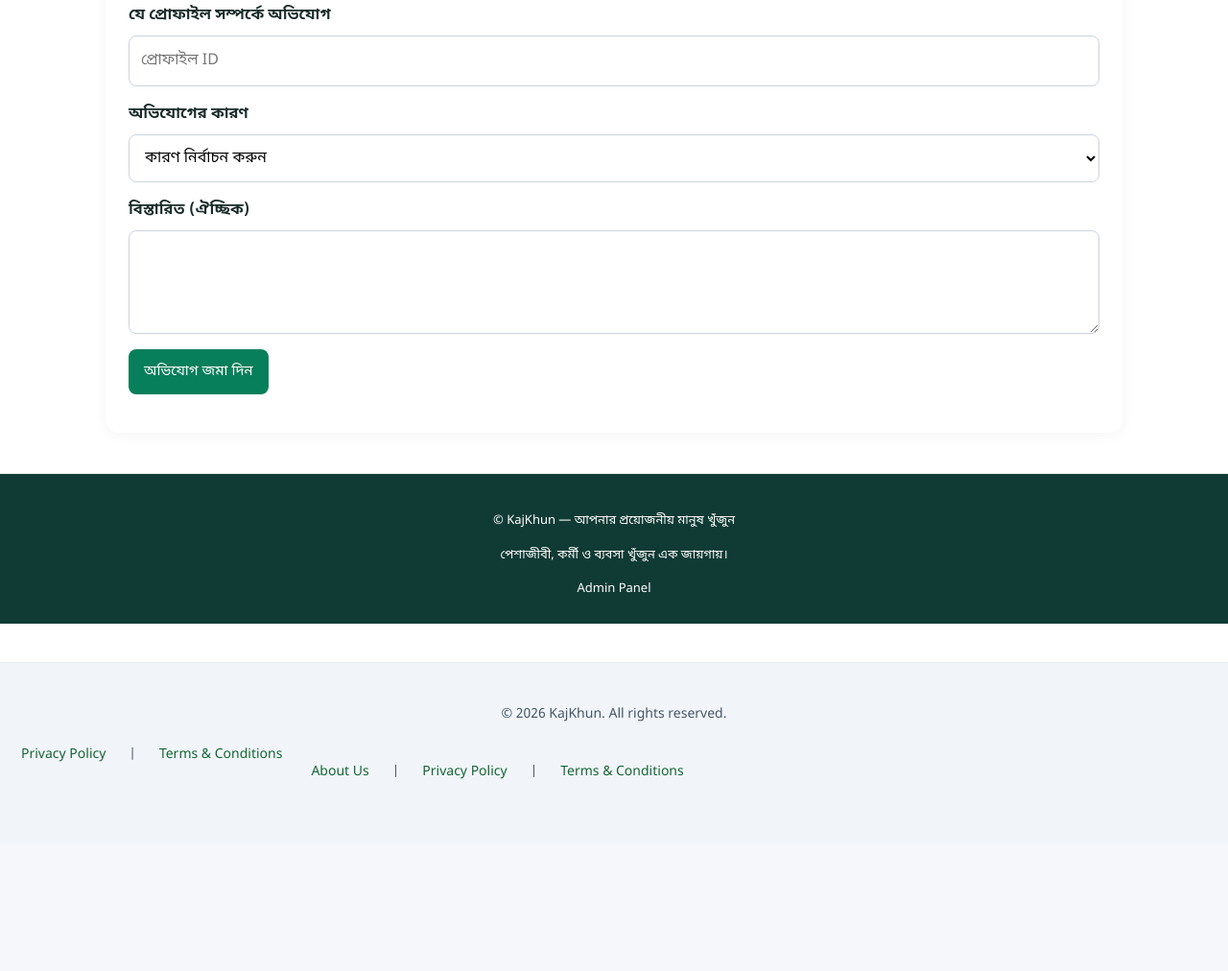
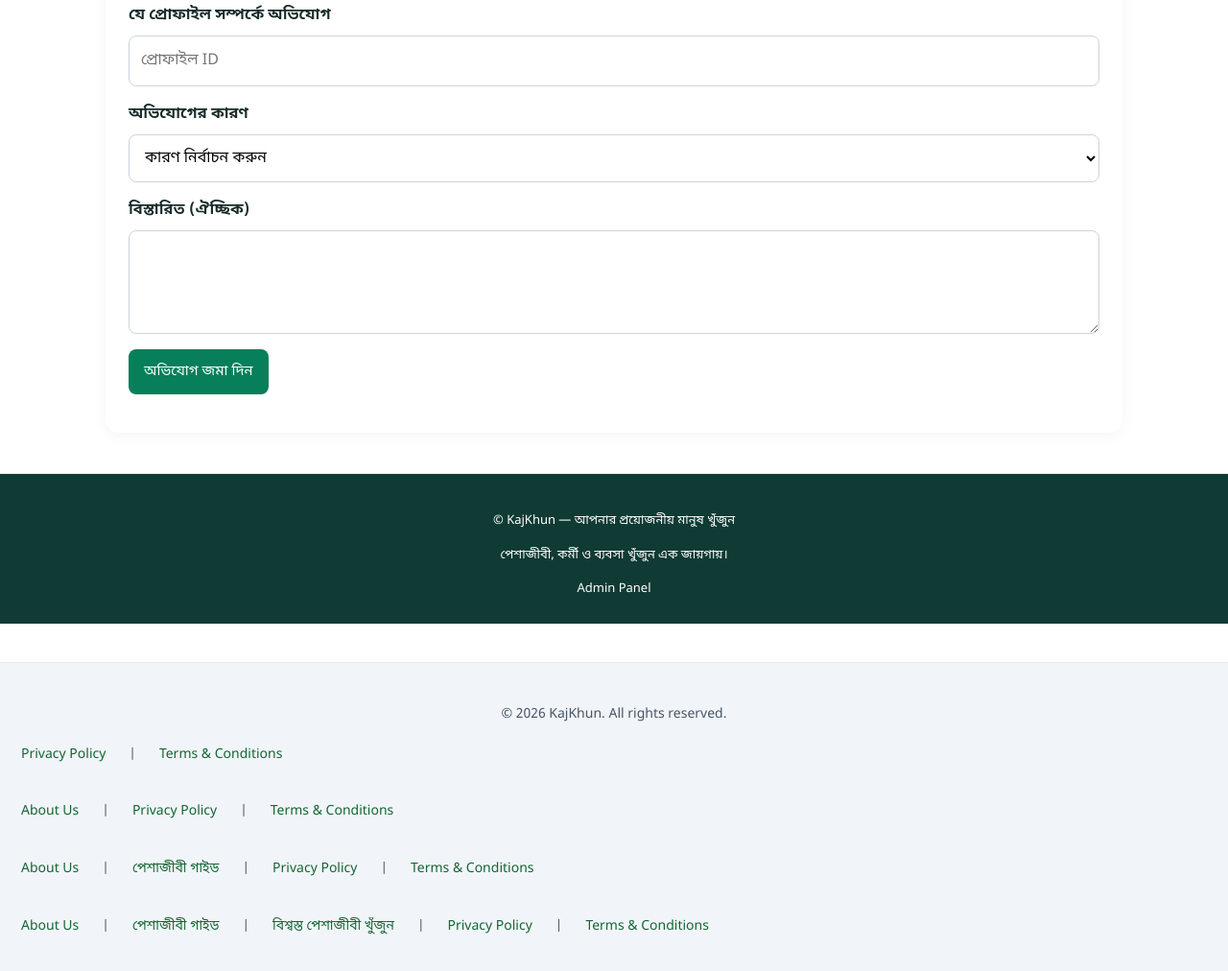
Before and after one commit to ahafiyama999-code/kajkhun, a plain HTML site: page index.html in a window 1280 px wide. Shown: the part 2391-3403 px from the top of the page at 96% size. Before the commit the page ends 3271 px from the top, so only its background shows below. Drawn offline with nearby package versions, Linux system fonts and the light colour scheme; no server answers.

Commit message:
Add files via upload

```diff
--- a/index.html
+++ b/index.html
@@ -213,6 +213,26 @@
   <a href="privacy.html">Privacy Policy</a>
   <span> | </span>
   <a href="terms.html">Terms &amp; Conditions</a>
+
+<nav aria-label="Important links">
+  <a href="about.html">About Us</a>
+  <span> | </span>
+  <a href="guide.html">পেশাজীবী গাইড</a>
+  <span> | </span>
+  <a href="privacy.html">Privacy Policy</a>
+  <span> | </span>
+  <a href="terms.html">Terms &amp; Conditions</a>
+
+<nav aria-label="Important links">
+  <a href="about.html">About Us</a>
+  <span> | </span>
+  <a href="guide.html">পেশাজীবী গাইড</a>
+  <span> | </span>
+  <a href="find-professional.html">বিশ্বস্ত পেশাজীবী খুঁজুন</a>
+  <span> | </span>
+  <a href="privacy.html">Privacy Policy</a>
+  <span> | </span>
+  <a href="terms.html">Terms &amp; Conditions</a>
 </nav>
 </footer>
 
```
